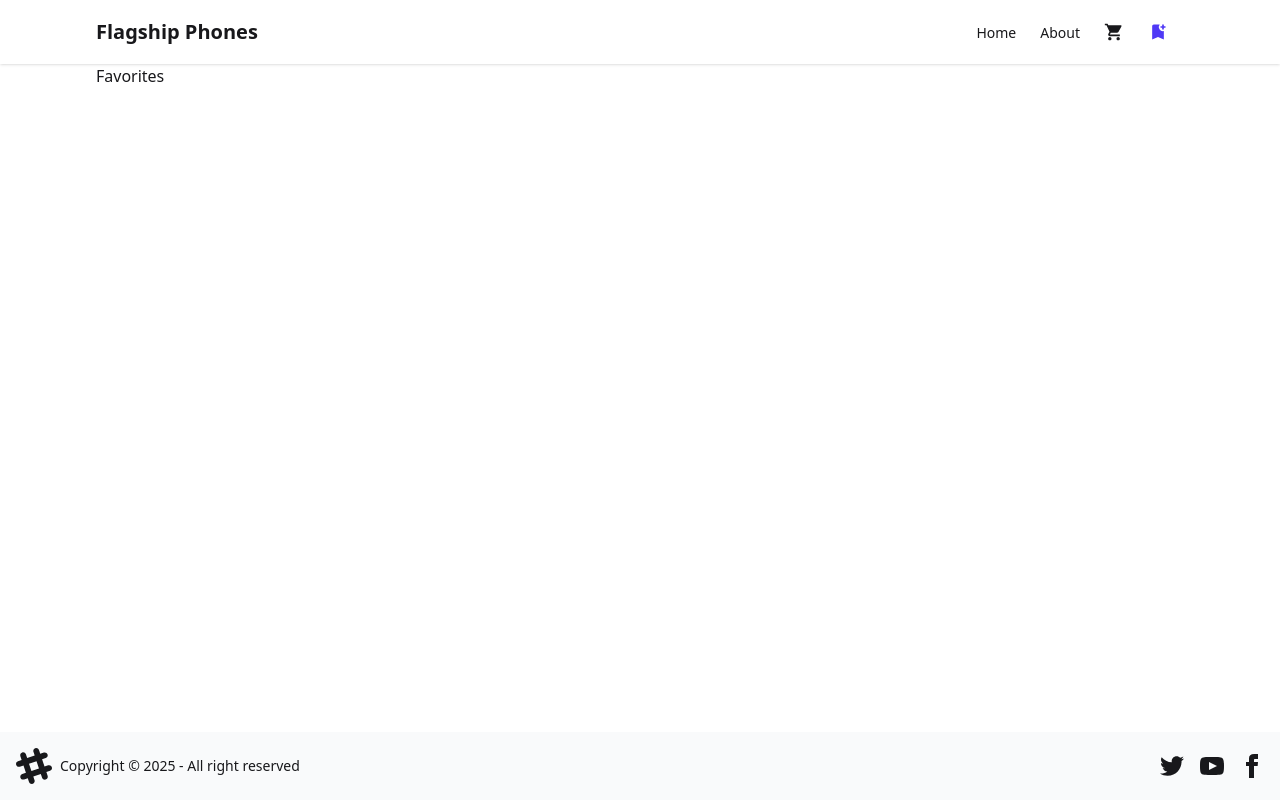
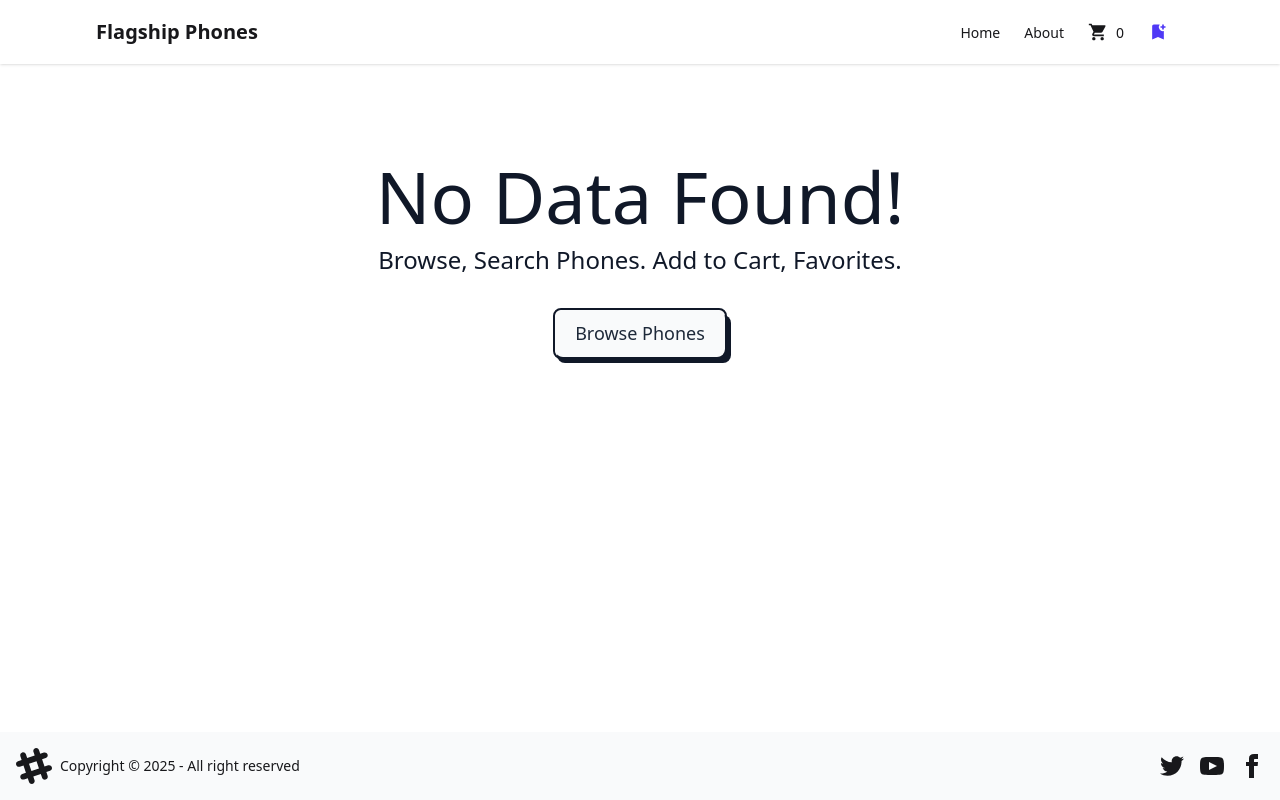
Before and after one commit to omarfaruk-dev/flagship-phones, a React (Vite) app: page /favorite in a window 1280 px wide. Built offline with nearby package versions, Linux system fonts and the light colour scheme.

Commit message:
local storage, favorite, cart completed

```diff
--- a/package.json
+++ b/package.json
@@ -13,6 +13,7 @@
     "@tailwindcss/vite": "^4.1.4",
     "react": "^19.0.0",
     "react-dom": "^19.0.0",
+    "react-hot-toast": "^2.5.2",
     "react-icons": "^5.5.0",
     "react-router": "^7.5.1",
     "tailwindcss": "^4.1.4"
--- a/src/components/Navbar.jsx
+++ b/src/components/Navbar.jsx
@@ -1,8 +1,14 @@
-import React from 'react';
+import React, { useContext } from 'react';
 import { NavLink } from 'react-router';
 import { MdShoppingCart, MdBookmarkAdd } from "react-icons/md";
+import { CartContext } from './providers/Contexts';
 
 const Navbar = () => {
+
+    //context for cart
+    const {cart, setCart} = useContext(CartContext)
+    console.log(cart, setCart);
+
     return (
         <div className="navbar p-0 bg-base-100 shadow-sm mx-auto px-8 md:px-12 lg:px-16 xl:px-24">
             <div className="navbar-start">
@@ -25,7 +31,7 @@ const Navbar = () => {
                 <ul className="menu menu-horizontal px-1">
                     <li><NavLink className={({ isActive }) => (isActive ? 'text-indigo-600' : '')} to='/'>Home</NavLink></li>
                     <li><NavLink className={({ isActive }) => (isActive ? 'text-indigo-600' : '')} to='/about'>About</NavLink></li>
-                    <li><NavLink className={({ isActive }) => (isActive ? 'text-indigo-600' : '')} to='/cart'><MdShoppingCart size={20} /></NavLink></li>
+                    <li className='relative'><NavLink className={({ isActive }) => (isActive ? 'text-indigo-600' : '')} to='/cart'><MdShoppingCart size={20} /><p>{cart.length}</p></NavLink></li>
                     <li><NavLink className={({ isActive }) => (isActive ? 'text-indigo-600' : '')} to='/favorite'><MdBookmarkAdd size={20} /></NavLink></li>
 
                 </ul>
--- a/src/components/PhoneCard.jsx
+++ b/src/components/PhoneCard.jsx
@@ -1,7 +1,8 @@
 import React from 'react';
 import { Link } from 'react-router';
+import { MdDeleteForever } from "react-icons/md";
 
-const PhoneCard = ({ phone }) => {
+const PhoneCard = ({ phone, deletable, handleDelete }) => {
     const { name, image, description, id } = phone || {};
     return (
         <div className="card bg-base-100 shadow-sm">
@@ -21,6 +22,8 @@ const PhoneCard = ({ phone }) => {
                     </button></Link>
                 </div>
             </div>
+            { deletable && <div onClick={()=>handleDelete(id)}
+            className='bg-gray-900 p-3 ml-5 rounded-full hover:bg-gray-300 group  cursor-pointer hover:scale-105 absolute -top-5 -right-5'><MdDeleteForever size={20} className='text-gray-100 group-hover:text-gray-100' /></div>}
         </div>
     );
 };
--- a/src/components/PhonesContainer.jsx
+++ b/src/components/PhonesContainer.jsx
@@ -34,6 +34,7 @@ const PhonesContainer = ({ phones }) => {
             </button> */}
 
             {/* Dynamic button */}
+
             <Button type='submit'
             onClick={() => {setShowAll(!showAll)
                 if (showAll) window.scrollTo(0, 420)}}
--- /dev/null
+++ b/src/components/providers/CartProvider.jsx
@@ -0,0 +1,21 @@
+import React, { useEffect, useState } from 'react';
+import { CartContext } from './Contexts';
+import { getCart } from '../../utility/localStorage';
+
+const CartProvider = ({ children }) => {
+    const [cart, setCart] = useState([])
+
+    useEffect(() => {
+        // check with local storage if data is available or not
+        setCart(getCart())
+    }, [])
+
+    return (
+        <CartContext.Provider value={{ cart, setCart }}>
+            {children}
+        </CartContext.Provider>
+
+    );
+};
+
+export default CartProvider;
--- /dev/null
+++ b/src/components/providers/Contexts.jsx
@@ -0,0 +1,5 @@
+import { createContext } from "react";
+
+export const CartContext = createContext()
+
+export const UserContext = createContext()
--- /dev/null
+++ b/src/components/ui/EmptyState.jsx
@@ -0,0 +1,21 @@
+import React from 'react';
+import { Link } from 'react-router';
+import Button from './Button';
+
+const EmptyState = () => {
+    return (
+        <div>
+            <div className='py-24 text-center'>
+                <h1 className='mb-3 text-7xl font-thin text-gray-900'>No Data Found!</h1>
+                <p className='mb-8 text-xl  text-gray-900 md:text-2xl'>
+                    Browse, Search Phones. Add to Cart, Favorites.
+                </p>
+                <Link to='/'>
+                    <Button label='Browse Phones' />
+                </Link>
+            </div>
+        </div>
+    );
+};
+
+export default EmptyState;
--- a/src/main.jsx
+++ b/src/main.jsx
@@ -3,10 +3,15 @@ import { createRoot } from 'react-dom/client'
 import './index.css'
 import { RouterProvider } from 'react-router'
 import router from './routes/Routes.jsx'
+import CartProvider from './components/providers/CartProvider.jsx'
+import { Toaster } from 'react-hot-toast'
 
 
 createRoot(document.getElementById('root')).render(
   <StrictMode>
-    <RouterProvider router={router} />
+    <CartProvider>
+      <RouterProvider router={router} />
+      <Toaster/>
+    </CartProvider>
   </StrictMode>,
 )
--- a/src/pages/Favorites.jsx
+++ b/src/pages/Favorites.jsx
@@ -1,9 +1,29 @@
-import React from 'react';
+import React, { useEffect, useState } from 'react';
+import { getFavorites, removeFromFavorite } from '../utility/localStorage';
+import PhoneCard from '../components/PhoneCard';
+import EmptyState from '../components/ui/EmptyState';
 
 const Favorites = () => {
+    const [displayPhones, setDisplayPhones] = useState([]);
+    useEffect(()=>{
+        const savedPhones = getFavorites();
+        setDisplayPhones(savedPhones)
+    },[])
+
+    const handleDelete = id=>{
+        removeFromFavorite(id)
+        setDisplayPhones(getFavorites)
+    }
+
+    if(displayPhones.length <1) return <EmptyState/>
+
     return (
-        <div>
-                <h2>Favorites</h2>
+        <div className='py-12'>
+            <div className="grid grid-cols-1 md:grid-cols-2 lg:grid-cols-3 gap-8 mb-8">
+                {
+                    displayPhones.map(phone => <PhoneCard key={phone.id} phone={phone} deletable={true} handleDelete={handleDelete}></PhoneCard>)
+                }
+            </div>
         </div>
     );
 };
--- a/src/pages/PhoneDetails.jsx
+++ b/src/pages/PhoneDetails.jsx
@@ -1,27 +1,43 @@
-import React from 'react';
+import React, { useContext } from 'react';
 import { useLoaderData, useParams } from 'react-router';
 import Button from '../components/ui/Button';
+import { FaCartPlus } from "react-icons/fa";
+import { MdBookmarkAdd } from "react-icons/md";
+import { addFavorite, addToCart, getCart } from '../utility/localStorage';
+import { CartContext } from '../components/providers/Contexts';
 
 const PhoneDetails = () => {
+    const {setCart} = useContext(CartContext);
 
     const data = useLoaderData();
     const { phoneId } = useParams();
 
     const singlePhone = data.find(phone => phone.id === parseInt(phoneId))
 
-    const { name, image, brand, model, price, description, storage, camera_info } = singlePhone || {};
+    const { name, image } = singlePhone || {};
 
-    console.log(singlePhone);
+    const handleFavorite = () => {
+        addFavorite(singlePhone);
+    }
+    const handleCart = () => {
+        addToCart(singlePhone);
+        setCart(getCart())
+    }
 
     return (
         <div className='w-full py-12'>
             <img className='w-full mx-auto md:w-auto mb-8' src={image} alt="banner image" />
+            {/* Title and button */}
             <div className='flex justify-between items-center'>
                 <h2 className='text-6xl font-thin mb-8'>{name}</h2>
-                <div className='space-x-3'>
-                    <Button label='Cart'/>
-                    <Button label='Favorite'/>
+                <div className='space-x-4'>
+                    <Button onClick={handleCart} label={<FaCartPlus />}  />
+                    <Button onClick={handleFavorite} label={<MdBookmarkAdd size={20} />} />
                 </div>
+            </div>
+            {/* Details post */}
+            <div>
+
             </div>
         </div>
     );
--- a/src/routes/routes.jsx
+++ b/src/routes/routes.jsx
@@ -21,6 +21,7 @@ const router = createBrowserRouter([
             {
                 path: '/phone-details/:phoneId',
                 Component: PhoneDetails,
+                hydrateFallbackElement: <span className="loading loading-infinity loading-xl text-error"></span>,
                 loader: ()=> fetch('../phones.json')
             },
             {
--- /dev/null
+++ b/src/utility/localStorage.js
@@ -0,0 +1,53 @@
+import toast from "react-hot-toast";
+
+//Step - 1 : add item to local storage
+export const getFavorites = () => {
+    const favorites = localStorage.getItem('favorites')
+    if (favorites) return JSON.parse(favorites);
+    return [];
+}
+
+export const addFavorite = phone => {
+    const favorites = getFavorites();
+    const isExist = favorites.find(p => p.id === phone.id)
+    if (isExist) return toast.error('Already Exist')
+    favorites.push(phone);
+    toast.success('Added to Fav Successfully!!!')
+    localStorage.setItem('favorites', JSON.stringify(favorites))
+}
+
+// Remove from Favorite
+export const removeFromFavorite = (id) => {
+    const favorites = getFavorites()
+    const remainingFavorites = favorites.filter(phone => phone.id !== id)
+    localStorage.setItem('favorites', JSON.stringify(remainingFavorites))
+    toast.success('Removed Successfully!!!')
+
+}
+
+//===================================================//
+// cart product for local storage
+//Step - 1 : add item to local storage
+export const getCart = () => {
+    const cart = localStorage.getItem('cart')
+    if (cart) return JSON.parse(cart);
+    return [];
+}
+
+export const addToCart = phone => {
+    const cart = getCart();
+    const isExist = cart.find(p => p.id === phone.id)
+    if (isExist) return toast.error('Already Exist')
+    cart.push(phone);
+    toast.success('Added to Cart Successfully!!!')
+    localStorage.setItem('cart', JSON.stringify(cart))
+}
+
+// Remove from Favorite
+export const removeFromCart = (id) => {
+    const cart = getCart()
+    const remainingCart = cart.filter(phone => phone.id !== id)
+    localStorage.setItem('cart', JSON.stringify(remainingCart))
+    toast.success('Removed Successfully!!!')
+
+}
```
Also changed, not shown: 1 other file (tests, documents, lock files or other folders).
